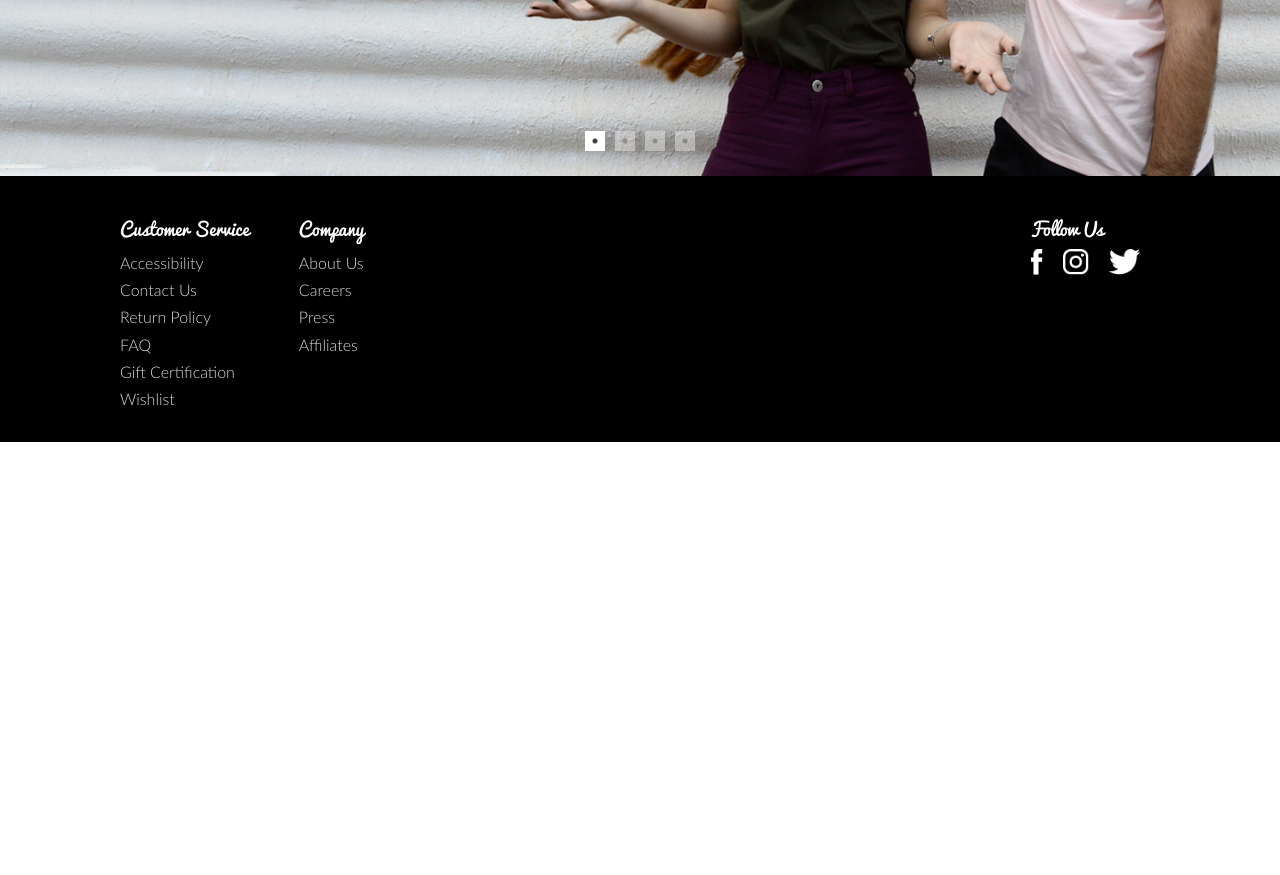
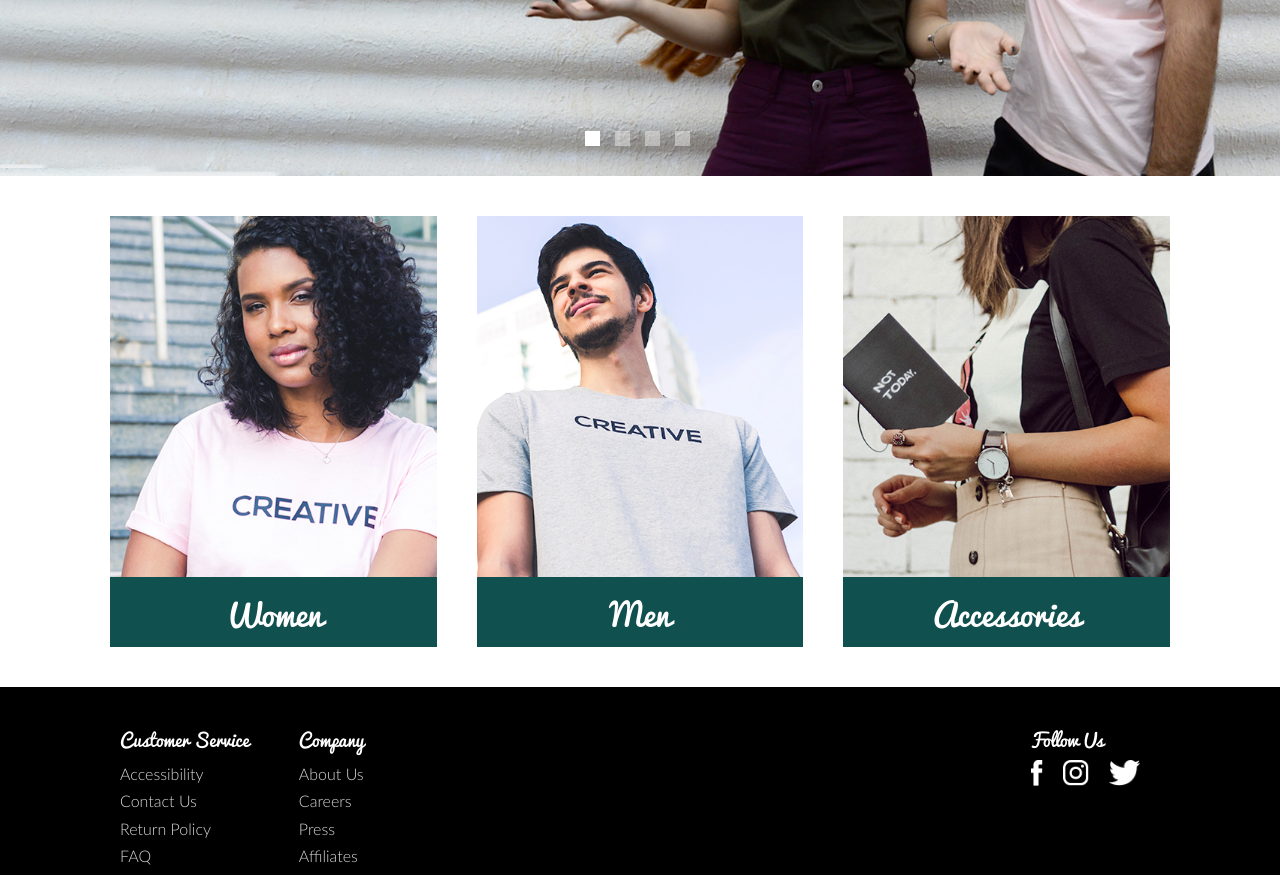
Before and after one commit to Klikz-US/DYODE, a React (Create React App) app: page / in a window 1280 px wide. Shown: the part 520-1395 px from the top of the page. Before the commit the page ends 962 px from the top, so only its background shows below. Built offline with nearby package versions, Linux system fonts and the light colour scheme.

Commit message:
category

```diff
--- a/src/App.css
+++ b/src/App.css
@@ -189,7 +189,7 @@ h1 {
 }
 
 h2 {
-	font-size: 24px;
+	font-size: 32px;
 }
 
 h3 {
@@ -212,6 +212,10 @@ h6 {
 @media only screen and (max-width: 497px) {
 	h1 {
 		font-size: 30px;
+	}
+
+	h2 {
+		font-size: 18px;
 	}
 
 	h4 {
@@ -497,10 +501,61 @@ h6 {
 	bottom: 25px;
 }
 
+.hero .slick-dots li button:before {
+	content: none;
+}
+
 .hero .slick-dots li button {
 	background: rgba(255, 255, 255, 0.4);
+	width: 15px;
+	height: 15px;
 }
 
 .hero .slick-dots li.slick-active button {
 	background: rgba(255, 255, 255, 1);
 }
+
+/**
+ * Category
+ */
+.category {
+	padding-top: 20px;
+	padding-bottom: 20px;
+	display: grid;
+	grid-template-columns: 33.33% 33.33% 33.33%;
+}
+
+@media only screen and (max-width: 497px) {
+	.category {
+		grid-template-columns: 50% 50% 50%;
+		grid-template-rows: 30% 30%;
+	}
+
+	.category-inner:last-child {
+		grid-column-start: 1;
+		grid-column-end: 3;
+	}
+}
+
+.category-inner {
+	position: relative;
+	padding: 20px;
+}
+
+@media only screen and (max-width: 497px) {
+	.category-inner {
+		padding: 10px;
+	}
+}
+
+.category-wrapper {
+	position: relative;
+	max-height: 100%;
+	overflow: hidden;
+}
+
+.category-title {
+	position: absolute;
+	bottom: 0;
+	width: 100%;
+}
--- a/src/sections/category.js
+++ b/src/sections/category.js
@@ -1,10 +1,53 @@
 import React from "react";
+
+import category_women from "../assets/images/Womens_Image.jpg";
+import category_men from "../assets/images/Mens_Image.jpg";
+import category_accessories from "../assets/images/Accessories_Image.jpg";
 
 export default function SectionCategory() {
 	return (
 		<div className="row">
-			<div className="container-fluid category">
-				<div className="wrapper"></div>
+			<div className="container category">
+				<div className="category-inner">
+					<div className="category-wrapper">
+						<div className="category-image">
+							<img
+								src={category_women}
+								width="100%"
+								height="auto"
+								alt="Women"
+							/>
+						</div>
+						<div className="category-title bg-main color-white text-center">
+							<h2>Women</h2>
+						</div>
+					</div>
+				</div>
+				<div className="category-inner">
+					<div className="category-wrapper">
+						<div className="category-image">
+							<img src={category_men} width="100%" height="auto" alt="Men" />
+						</div>
+						<div className="category-title bg-main color-white text-center">
+							<h2>Men</h2>
+						</div>
+					</div>
+				</div>
+				<div className="category-inner">
+					<div className="category-wrapper">
+						<div className="category-image">
+							<img
+								src={category_accessories}
+								width="100%"
+								height="auto"
+								alt="Accessories"
+							/>
+						</div>
+						<div className="category-title bg-main color-white text-center">
+							<h2>Accessories</h2>
+						</div>
+					</div>
+				</div>
 			</div>
 		</div>
 	);
```
